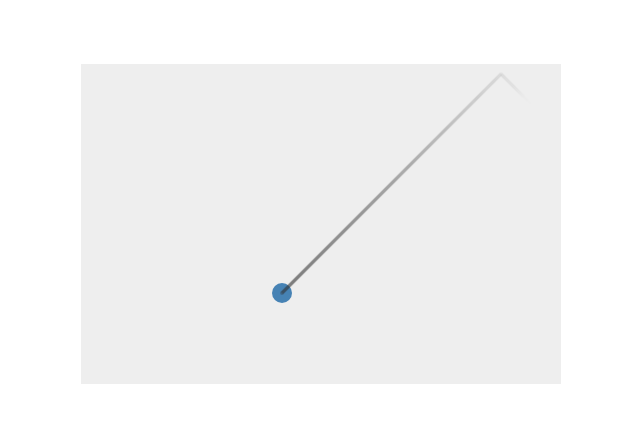
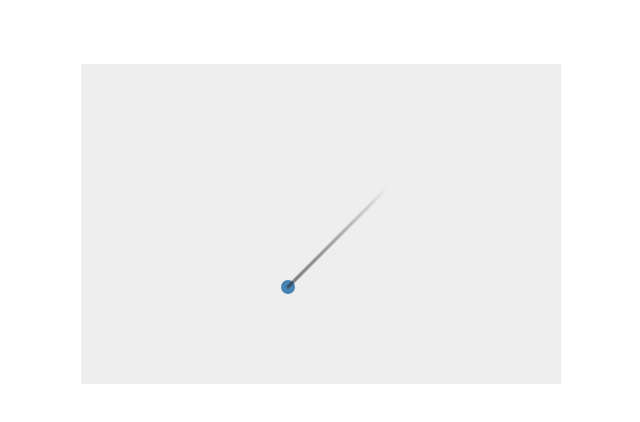
Before and after one commit to doojin/breakout-game, a plain HTML site: page index.html in a window 1280 px wide. Shown: the whole page, without its empty margins (319-959 px from the left). Drawn offline with Linux system fonts and the light colour scheme.

Commit message:
Moving ball logic to the Ball class

```diff
--- a/app.js
+++ b/app.js
@@ -1,82 +1,20 @@
 const canvas = document.querySelector('#gameCanvas');
 const ctx = canvas.getContext('2d');
 
-const ballLine = [];
-
-const ball = {
-    x: canvas.width / 2,
-    y: canvas.height - 30,
-    radius: 10,
-    dx: 1,
-    dy: -1,
-
-    get leftBorder() {
-        return this.x - this.radius;
-    },
-
-    get rightBorder() {
-        return this.x + this.radius;
-    },
-
-    get topBorder() {
-        return this.y - this.radius;
-    },
-
-    get bottomBorder() {
-        return this.y + this.radius;
+const ball = new Ball({
+    radius: 7,
+    line: {
+        transparency: {
+            min: 0,
+            max: 30
+        },
+        length: 100
     }
-};
+}, canvas);
 
 function draw() {
     ctx.clearRect(0, 0, canvas.width, canvas.height);
-
-    if (ball.rightBorder + ball.dx > canvas.width || ball.leftBorder + ball.dx < 0) {
-        ball.dx = -ball.dx;
-    }
-
-    if (ball.topBorder + ball.dy < 0 || ball.bottomBorder + ball.dy > canvas.height) {
-        ball.dy = -ball.dy;
-    }
-
-    drawBall();
-    drawBallLine(250);
-
-    ball.x += ball.dx;
-    ball.y += ball.dy;
-}
-
-function drawBall() {
-    ctx.beginPath();
-    ctx.arc(ball.x, ball.y, ball.radius, 0, Math.PI * 2);
-    ctx.fillStyle = 'steelblue';
-    ctx.fill();
-    ctx.closePath();
-}
-
-function drawBallLine(length) {
-    const { x, y } = ball;
-    ballLine.unshift({ x, y });
-
-    if (ballLine.length > length) {
-        ballLine.pop();
-    }
-
-    for (let i = 0; i < ballLine.length; i++) {
-        const { x, y } = ballLine[i];
-
-        const minTransparency = 0;
-        const maxTransparency = 30;
-        const transparencyCoeff = 1 - i / ballLine.length;
-
-        const transparencyDelta = (maxTransparency - minTransparency) / 100;
-        const transparency = transparencyCoeff * transparencyDelta + minTransparency / 100;
-
-        ctx.beginPath();
-        ctx.arc(x, y, 2, 0, Math.PI * 2);
-        ctx.fillStyle = `rgba(50, 50, 50, ${transparency})`;
-        ctx.fill();
-        ctx.closePath();
-    }
+    ball.draw({}, canvas);
 }
 
 setInterval(draw, 10);
--- /dev/null
+++ b/ball.js
@@ -0,0 +1,86 @@
+class Ball {
+    constructor(settings, canvas) {
+        this.canvas = canvas;
+        this.ctx = canvas.getContext('2d');
+        this.x = (settings.position && settings.position.x) || canvas.width / 2;
+        this.y = (settings.position && settings.position.y) || canvas.height - 30;
+        this.radius = settings.radius || 10;
+        this.dx = (settings.movement && settings.movement.dx) || 1;
+        this.dy = (settings.movement && settings.movement.dx) || -1;
+        this.line = {
+            length: (settings.line && settings.line.length) || 200,
+            transparency: {
+                min: (settings.line && settings.line.transparency && settings.line.transparency.min) || 0,
+                max: (settings.line && settings.line.transparency && settings.line.transparency.max) || 100
+            }
+        };
+        this.ballLine = [];
+    }
+
+    get leftBorder() {
+        return this.x - this.radius;
+    }
+
+    get rightBorder() {
+        return this.x + this.radius;
+    }
+
+    get topBorder() {
+        return this.y - this.radius;
+    }
+
+    get bottomBorder() {
+        return this.y + this.radius;
+    }
+
+    draw() {
+        this._updateMovementDirections();
+        this._drawBall();
+        this._drawLine();
+
+        this.x += this.dx;
+        this.y += this.dy;
+    }
+
+    _updateMovementDirections() {
+        if (this.rightBorder + this.dx > canvas.width || this.leftBorder + this.dx < 0) {
+            this.dx = -this.dx;
+        }
+
+        if (this.topBorder + this.dy < 0 || this.bottomBorder + this.dy > canvas.height) {
+            this.dy = -this.dy;
+        }
+    }
+
+    _drawBall() {
+        this.ctx.beginPath();
+        this.ctx.arc(this.x, this.y, this.radius, 0, Math.PI * 2);
+        this.ctx.fillStyle = 'steelblue';
+        this.ctx.fill();
+        this.ctx.closePath();
+    }
+
+    _drawLine() {
+        const { x, y } = this;
+        this.ballLine.unshift({ x, y });
+
+        if (this.ballLine.length > this.line.length) {
+            this.ballLine.pop();
+        }
+
+        for (let i = 0; i < this.ballLine.length; i++) {
+            const { x, y } = this.ballLine[i];
+
+            const transparencyCoeff = 1 - i / this.ballLine.length;
+
+            const transparencyDelta = (this.line.transparency.max - this.line.transparency.min) / 100;
+            const transparency = transparencyCoeff * transparencyDelta + this.line.transparency.min / 100;
+
+            this.ctx.beginPath();
+            this.ctx.arc(x, y, 2, 0, Math.PI * 2);
+            this.ctx.fillStyle = `rgba(50, 50, 50, ${transparency})`;
+            this.ctx.fill();
+            this.ctx.closePath();
+        }
+    }
+}
--- a/index.html
+++ b/index.html
@@ -7,6 +7,7 @@
     </head>
     <body>
         <canvas id="gameCanvas" width="480" height="320"></canvas>
+        <script src="./ball.js"></script>
         <script src="./app.js"></script>
     </body>
 </html>
```
